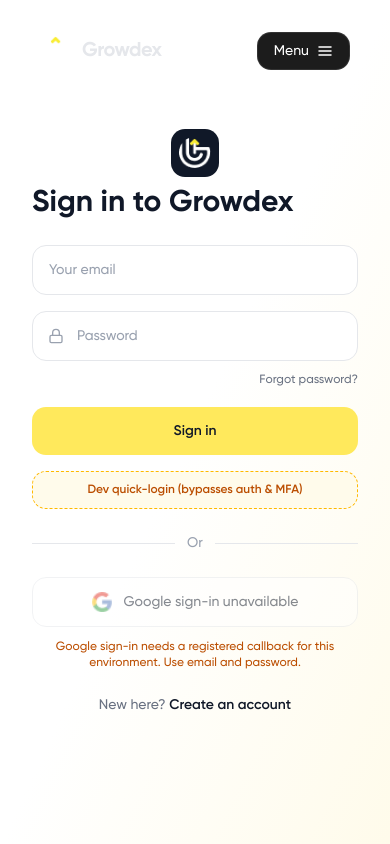
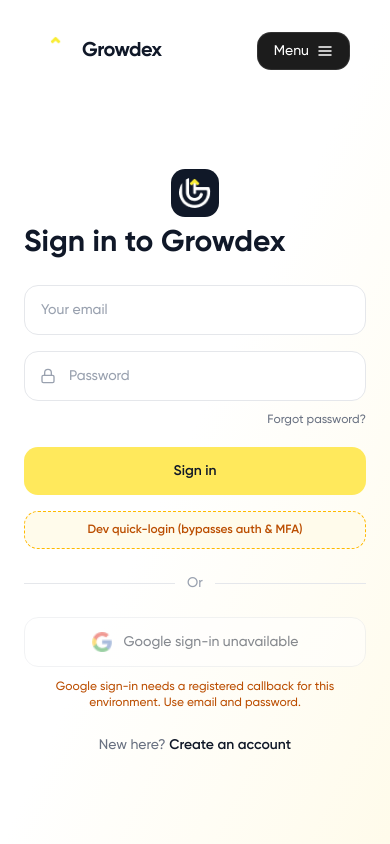
Before and after one commit to Growdex-labs/growdex-app, a Next.js app: page /login in a window 390 px wide. Built offline with nearby package versions, Linux system fonts and the light colour scheme; no server answers.

Commit message:
Remove auth screen marketing illustration

```diff
--- a/app/(auth)/login/page.tsx
+++ b/app/(auth)/login/page.tsx
@@ -194,7 +194,7 @@
             alt="Growdex"
             className="w-8 h-8 object-contain"
           />
-          <span className="text-gray-200 font-gilroy-bold text-xl tracking-tight">
+          <span className="text-gray-900 font-gilroy-bold text-xl tracking-tight">
             Growdex
           </span>
         </div>
@@ -214,7 +214,7 @@
       {/* Content row */}
       <div className="flex flex-1">
         {/* ── Left: dark panel as inset rounded card ── */}
-        <div className="hidden lg:flex w-[48%] shrink-0 p-5">
+        <div className="hidden">
           <div className="flex-1 bg-[#333333] rounded-3xl overflow-hidden flex flex-col relative">
             {/* Orbital rings + center logo */}
             <div className="absolute inset-0 flex items-center justify-center">
@@ -337,7 +337,7 @@
         </div>
 
         {/* ── Right: form on the cream background ── */}
-        <div className="flex-1 flex items-center justify-center p-8">
+        <div className="flex flex-1 items-center justify-center px-6 pb-8 pt-28 sm:p-10 sm:pt-28">
           <div className="w-full max-w-md space-y-6">
             {/* Mobile logo */}
             <div className="flex lg:hidden items-center justify-center mb-2">
--- a/app/(auth)/signup/page.tsx
+++ b/app/(auth)/signup/page.tsx
@@ -178,7 +178,7 @@
             alt="Growdex"
             className="w-8 h-8 object-contain"
           />
-          <span className="text-gray-200 font-gilroy-bold text-xl tracking-tight">
+          <span className="text-gray-900 font-gilroy-bold text-xl tracking-tight">
             Growdex
           </span>
         </div>
@@ -198,7 +198,7 @@
       {/* Content row */}
       <div className="flex flex-1">
         {/* ── Left: dark panel as inset rounded card ── */}
-        <div className="hidden lg:flex w-[48%] shrink-0 p-5">
+        <div className="hidden">
           <div className="flex-1 bg-[#333333] rounded-3xl overflow-hidden flex flex-col relative">
             {/* Orbital rings + center logo */}
             <div className="absolute inset-0 flex items-center justify-center">
@@ -321,7 +321,7 @@
         </div>
 
         {/* ── Right: form on the cream background ── */}
-        <div className="flex-1 flex items-center justify-center p-8">
+        <div className="flex flex-1 items-center justify-center px-6 pb-8 pt-28 sm:p-10 sm:pt-28">
           <div className="w-full max-w-md space-y-6">
             {/* Mobile logo */}
             <div className="flex lg:hidden items-center justify-center mb-2">
```
